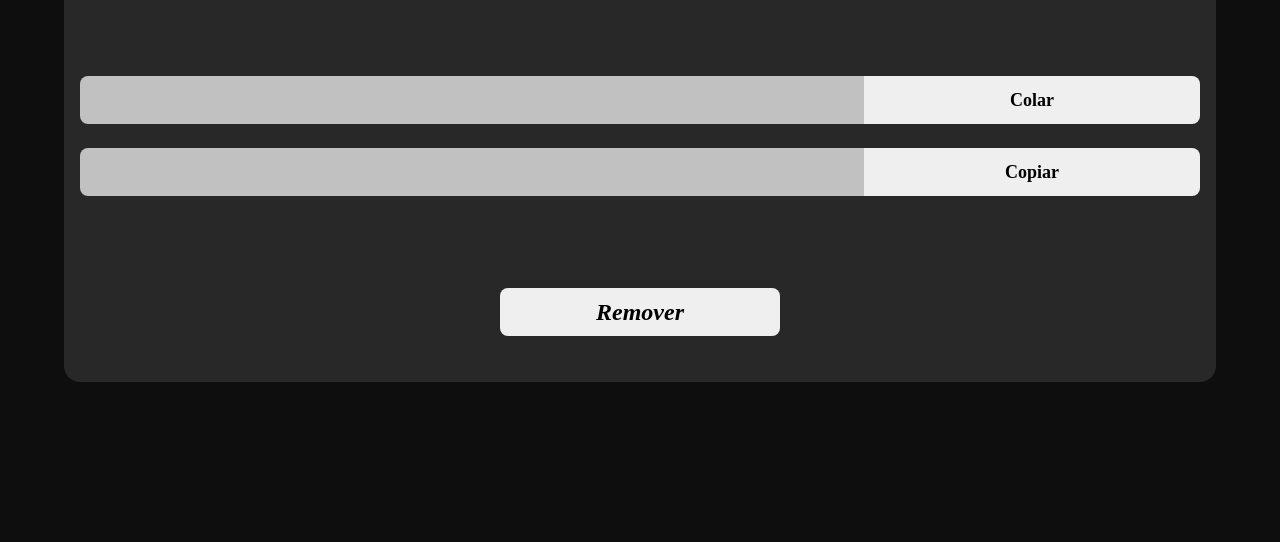
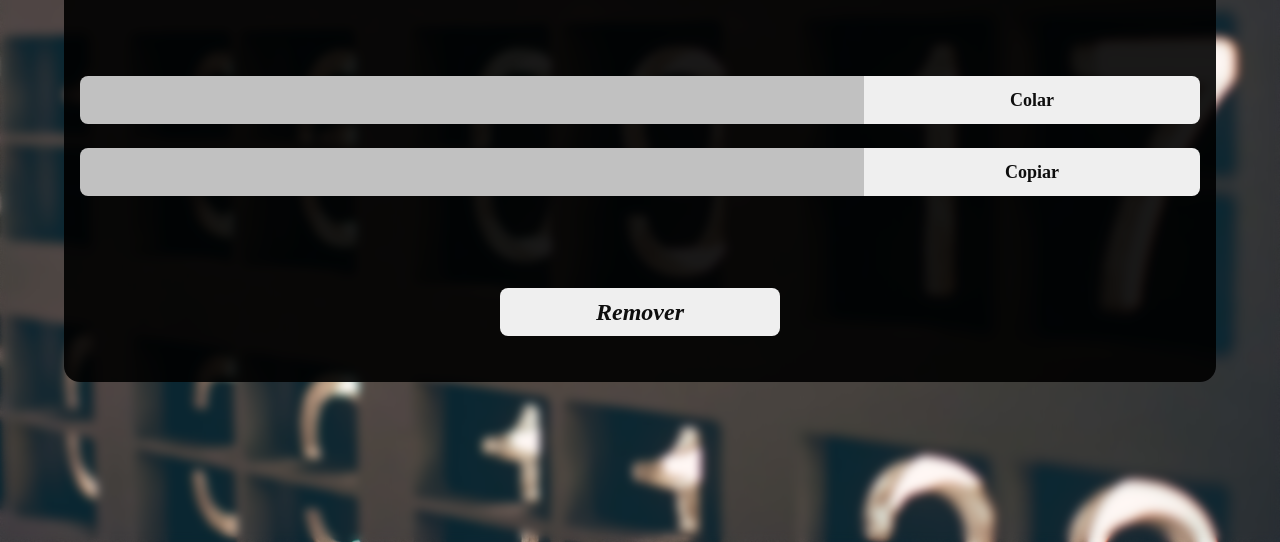
Before and after one commit to TiagoMacedoso/extrator_numerico, a plain HTML site: page index.html in a window 1280 px wide. Shown: the part 258-800 px from the top of the page. Drawn offline with Linux system fonts and the light colour scheme.

Commit message:
Adição do recurso de executar a função principal do projeto através da tecla 'enter' e também mudanças em alguns aspectos na estilização da página.

```diff
--- a/script.js
+++ b/script.js
@@ -3,6 +3,10 @@ const spanResultado = document.querySelector("#spanResultado");
 const btnColar = document.querySelector("#btnColar");
 const btnCopiar = document.querySelector("#btnCopiar");
 const btnRemover = document.querySelector("#btnRemover");
+
+inputEntrada.addEventListener('keypress', (e) => {
+    if(e.keyCode == 13) removerCaracteres();
+});
 
 btnRemover.addEventListener("click", ()=>{
     removerCaracteres();
@@ -35,6 +39,8 @@ btnCopiar.addEventListener("click", () => {
 });
 
 function removerCaracteres(){
+    cliqueNosBotoes(btnRemover, "Remover", "Removido");
+
     textoInput = inputEntrada.value;
 
     spanResultado.textContent = textoInput.replace(/[^0-9]/g, "");
@@ -49,5 +55,5 @@ function cliqueNosBotoes(botao, textoAntigo, novoTexto) {
     setTimeout(() => {
         botao.innerText = textoAntigo;
         botao.classList.remove('realizado');
-    }, 1000);
+    }, 500);
 }
--- a/style.css
+++ b/style.css
@@ -11,12 +11,13 @@ body{
     display: flex;
     justify-content: center;
     align-items: center;
-    background-color: #0e0e0e;
+    background: no-repeat center/cover url(./assets/numbers.jpg);
+    backdrop-filter: blur(0.3rem);
     color: #e3e3e3;
 }
 
 main{
-    background-color: rgb(40, 40, 40);
+    background-color: rgba(0, 0, 0, 0.9);
     border-radius: 1rem;
     width: 90%;
     height: 60%;
@@ -51,12 +52,12 @@ main .processamento div:first-child{
     border: none;
     outline: none;
     border-radius: .5rem 0rem 0rem .5rem;
-    padding-left: 1rem;
+    padding: 0rem 1rem;
     text-align: justify;
     display: flex;
     align-items: center;
     color: #0e0e0e;
-
+    overflow-x: scroll;
 }
 
 main .processamento div input::placeholder{
@@ -70,6 +71,7 @@ main .processamento div button{
     border-radius: 0rem .5rem .5rem 0rem;
     cursor: pointer;
     font-weight: bold;
+    color: #0e0e0e;
 }
 
 .realizado{
@@ -89,6 +91,7 @@ main section:nth-child(3) button{
     font-style: italic;
     font-weight: bold;
     font-size: large;
+    color: #0e0e0e;
 }
 
 @media (min-width: 800px) {
```
Also changed, not shown: assets/numbers.jpg (added).
